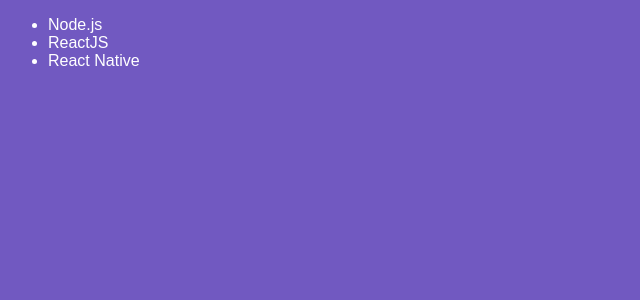
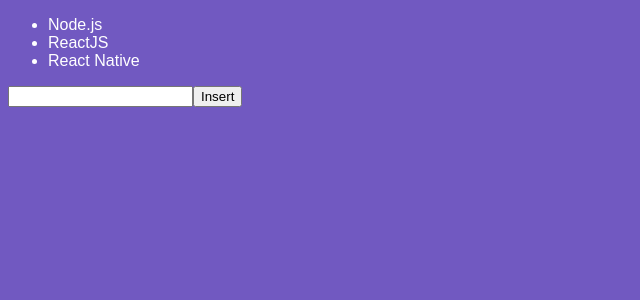
Before and after one commit to ivanseibel/gobarber, a React app in the folder frontend/: page / in a window 1280 px wide. Shown: the top 300 px of the page, without its empty margins (0-640 px from the left). Built offline with nearby package versions, Linux system fonts and the light colour scheme.

Commit message:
First experiments with state and imutability

```diff
--- a/frontend/src/components/TechList.js
+++ b/frontend/src/components/TechList.js
@@ -2,6 +2,7 @@
 
 class TechList extends Component {
   state = {
+    newTech: '',
     techs: [
       'Node.js',
       'ReactJS',
@@ -9,13 +10,33 @@
     ]
   }
 
+  handleInputChange = e => {
+    this.setState({ newTech: e.target.value });
+  }
+
+  handleSubmit = e => {
+    e.preventDefault();
+
+    this.setState({
+      techs: [...this.state.techs, this.state.newTech],
+      newTech: ''
+    });
+  }
+
   render() {
     return (
-      <ul>
-        <li>Node.js</li>
-        <li>ReactJS</li>
-        <li>React Native</li>
-      </ul>
+      <form onSubmit={this.handleSubmit}>
+        <ul>
+          {this.state.techs.map(tech => <li key={tech}>{tech}</li>)}
+        </ul>
+
+        <input
+          type="text"
+          onChange={this.handleInputChange}
+          value={this.state.newTech}
+        />
+        <button type="submit">Insert</button>
+      </form>
     );
   }
 }
```
